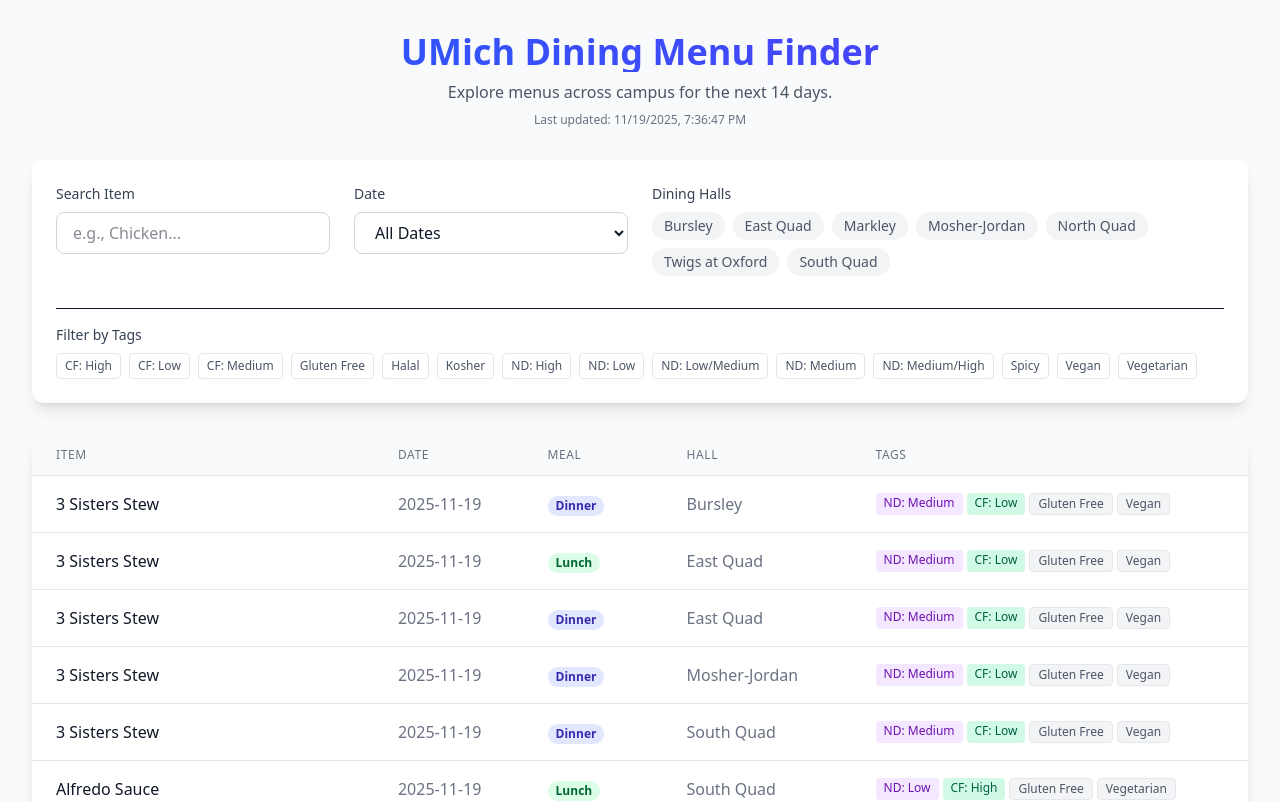
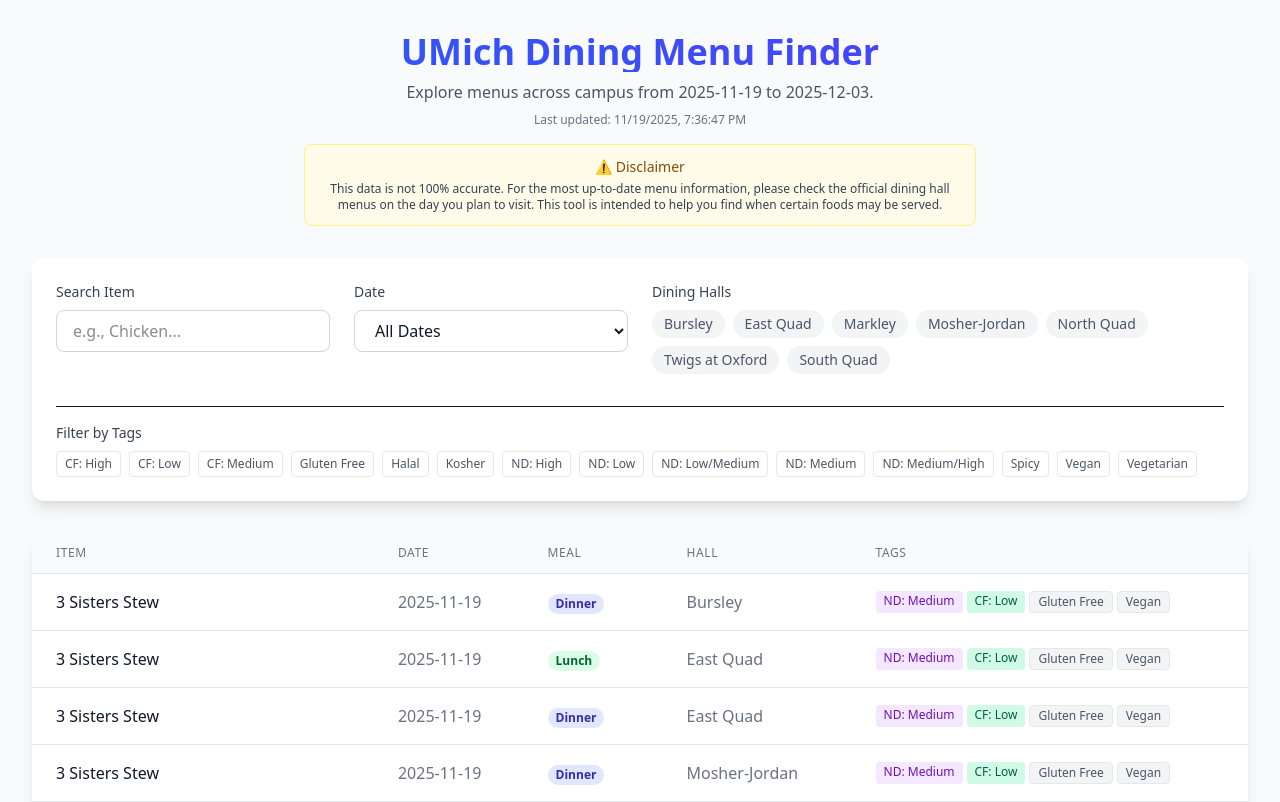
Before and after one commit to BereZone/MichiganFoodFinder, a React (Vite) app in the folder client/: page / in a window 1280 px wide. Shown: the top 802 px of the page. Built offline with nearby package versions, Linux system fonts and the light colour scheme.

Commit message:
Add date range display and accuracy disclaimer
- Show date range from JSON data in header
- Add disclaimer about data accuracy
- Recommend checking official menus on day of visit

```diff
--- a/client/src/components/MenuFinder.tsx
+++ b/client/src/components/MenuFinder.tsx
@@ -23,6 +23,7 @@
     const [currentPage, setCurrentPage] = useState(1);
     const [error, setError] = useState<string | null>(null);
     const [lastUpdated, setLastUpdated] = useState<string>('');
+    const [dateRange, setDateRange] = useState<{ start: string; end: string } | null>(null);
 
     useEffect(() => {
         const fetchMenus = async () => {
@@ -43,6 +44,7 @@
 
                 setItems(sortedMenus);
                 setLastUpdated(data.last_updated);
+                setDateRange(data.date_range);
             } catch (err) {
                 console.error("Error loading menus:", err);
                 setError("Failed to load menu data. Please try refreshing.");
@@ -140,14 +142,24 @@
                     <h1 className="text-4xl font-extrabold text-transparent bg-clip-text bg-gradient-to-r from-blue-600 to-indigo-600 mb-2">
                         UMich Dining Menu Finder
                     </h1>
-                    <p className="text-gray-600">
-                        Explore menus across campus for the next 14 days.
+                    <p className="text-gray-600 mb-2">
+                        Explore menus across campus{dateRange && ` from ${dateRange.start} to ${dateRange.end}`}.
                     </p>
                     {lastUpdated && (
-                        <p className="text-xs text-gray-500 mt-2">
+                        <p className="text-xs text-gray-500">
                             Last updated: {new Date(lastUpdated).toLocaleString()}
                         </p>
                     )}
+                    <div className="mt-4 mx-auto max-w-2xl">
+                        <div className="bg-yellow-50 border border-yellow-200 rounded-lg p-3 text-sm text-gray-700">
+                            <p className="font-medium text-yellow-800 mb-1">⚠️ Disclaimer</p>
+                            <p className="text-xs">
+                                This data is not 100% accurate. For the most up-to-date menu information,
+                                please check the official dining hall menus on the day you plan to visit.
+                                This tool is intended to help you find when certain foods may be served.
+                            </p>
+                        </div>
+                    </div>
                 </header>
 
                 <div className="bg-white rounded-xl shadow-lg p-6 mb-8 transition-all duration-300 hover:shadow-xl">
```
